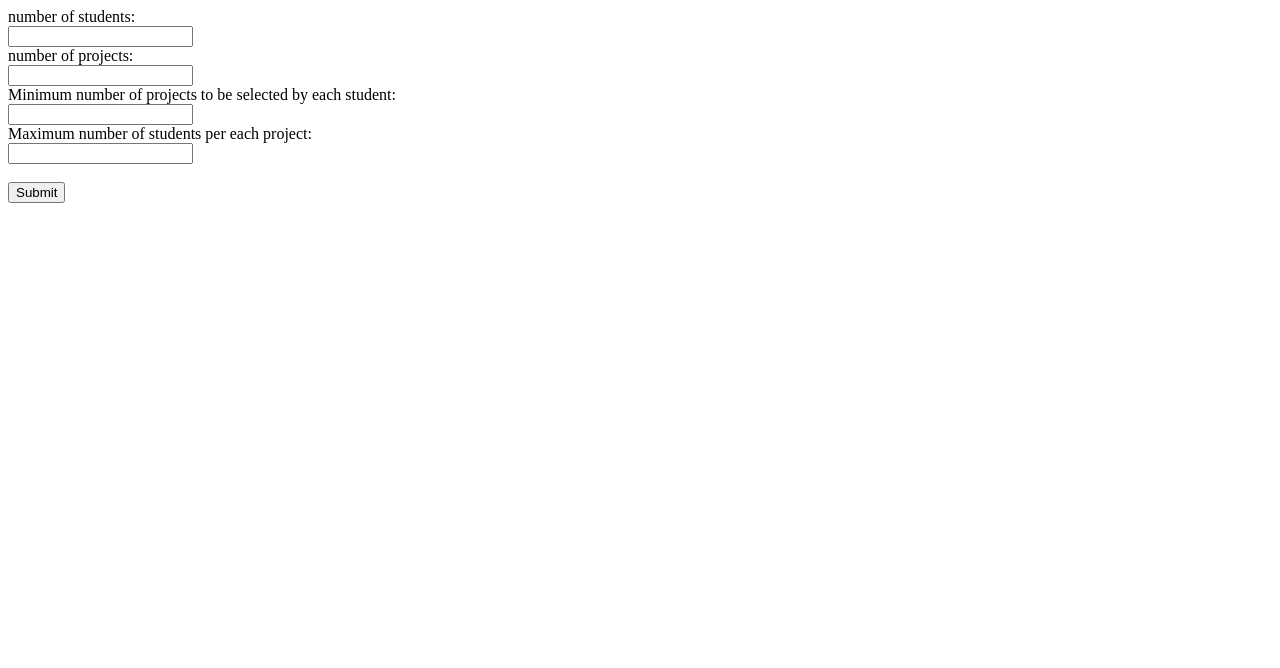
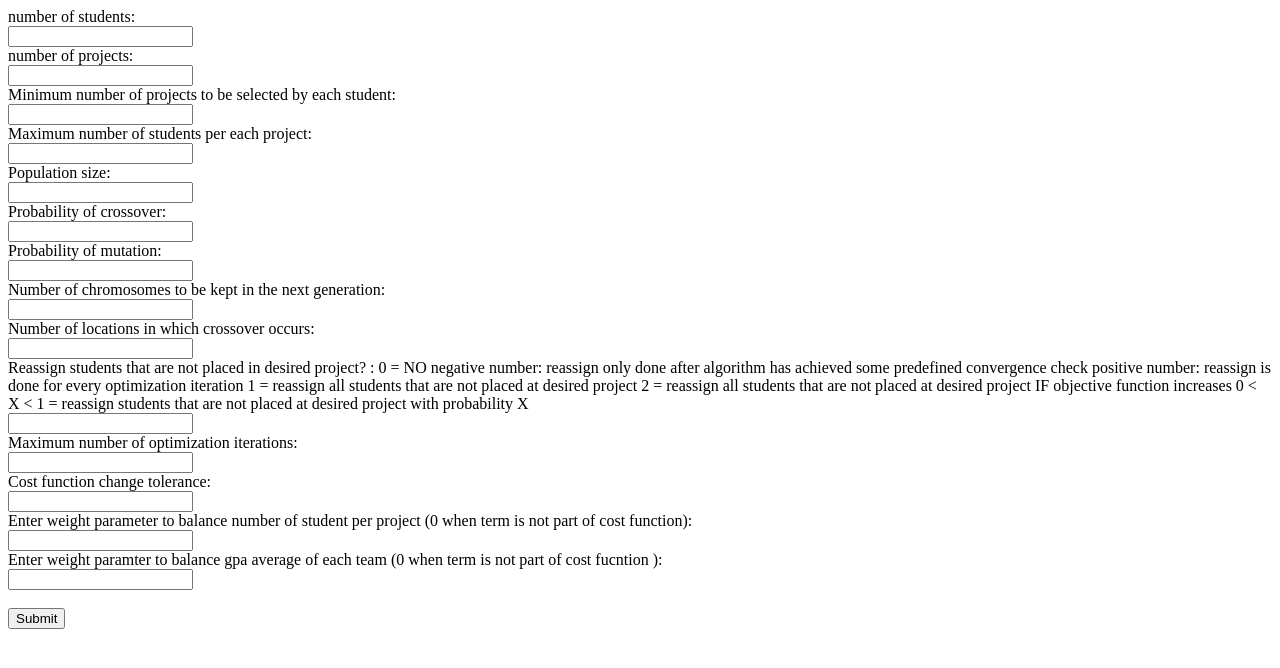
Before and after one commit to sizhit2/group_formation, a Flask app: page / in a window 1280 px wide. Shown: the top 668 px of the page. Run offline with Flask 2, Linux system fonts and the light colour scheme.

Commit message:
web app add all 14 input fields

```diff
--- a/Python_Version/Webapp/templates/index.html
+++ b/Python_Version/Webapp/templates/index.html
@@ -17,7 +17,48 @@
         <input type="text" name="MinimumNumberSelectedProjects"><br>
 
         Maximum number of students per each project:<br>
-        <input type="text" name = MaximumNumberStudentsPerProject"><br>
+        <input type="text" name = "MaximumNumberStudentsPerProject"><br>
+
+
+        Population size:<br>
+        <input type="text" name = "PopulationSize"><br>
+
+
+        Probability of crossover:<br>
+        <input type="text" name = "CrossoverProbability"><br>
+
+
+        Probability of mutation:<br>
+        <input type="text" name = "MutationProbability"><br>
+
+        Number of chromosomes to be kept in the next generation:<br>
+        <input type="text" name = "N_Keep"><br>
+
+        Number of locations in which crossover occurs:<br>
+        <input type="text" name = "N_cross"><br>
+
+        Reassign students that are not placed in desired project? :
+         0 = NO
+         negative number: reassign only done after algorithm has achieved some predefined convergence check
+         positive number: reassign is done for every optimization iteration
+         1 = reassign all students that are not placed at desired project
+         2 = reassign all students that are not placed at desired project IF objective function increases
+         0 < X < 1 = reassign students that are not placed at desired project with probability X
+
+        <br>
+        <input type="text" name = "reassign"><br>
+
+        Maximum number of optimization iterations:<br>
+        <input type="text" name = "MaxIteration"><br>
+
+        Cost function change tolerance:<br>
+        <input type="text" name = "costtol"><br>
+
+        Enter weight parameter to balance number of student per project (0 when term is not part of cost function):<br>
+        <input type="text" name = "gamma"><br>
+
+        Enter weight paramter to balance gpa average of each team (0 when term is not part of cost fucntion ):<br>
+        <input type="text" name = "gamma_gpa"><br>
 
 
 
```
